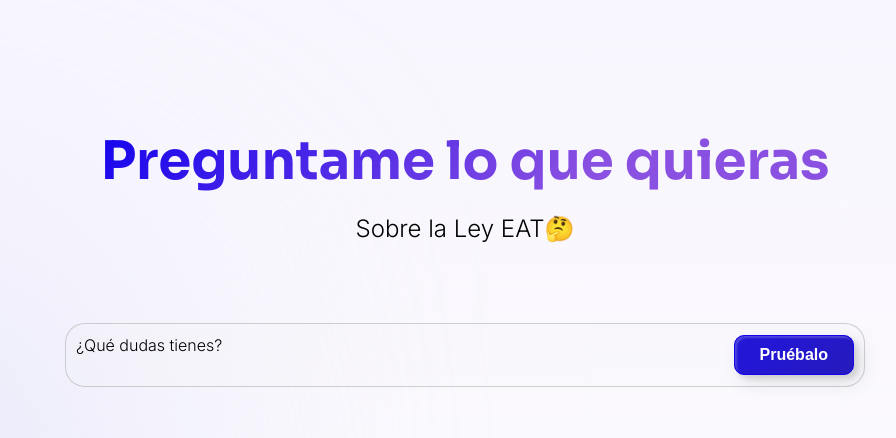
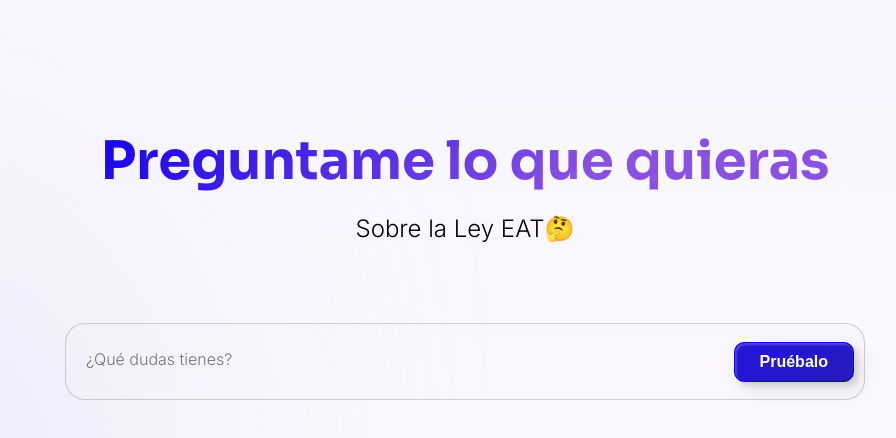
Before and after one commit to martinnss/saulai-frontend, a React (Create React App) app: page /saulai in a window 1280 px wide. Shown: the top 438 px of the page, without its empty margins (175-1071 px from the left). Built offline with nearby package versions, Linux system fonts and the light colour scheme.

Commit message:
working on chat interface

```diff
--- a/src/Components/Input.jsx
+++ b/src/Components/Input.jsx
@@ -5,7 +5,7 @@ import PrimaryButton from './PrimaryButton';
 const InputWrapper = styled.div`
   display: flex;
   align-items: center; /* Asegura que los elementos hijos se centren verticalmente */
-  justify-content: start;
+  justify-content: center;
 
   border-radius: 20px;
   background-color: #f4f4f433;
@@ -26,26 +26,35 @@ const StyledTextarea = styled.textarea`
   background: none;
   resize: none;
   overflow: auto;
-  min-height: 90%;
-  &::placeholder {
-    color: black;
-  }
+  padding-left: 10px;
+  padding-top: 15px;
 `;
-const Input = () => {
+
+const Input = ({ sharedStatus,changeSharedStatus}) => {
   const [inputValue, setInputValue] = useState('');
+  const [withText, setWithText] = useState(false)
 
   const handleInputChange = (e) => {
     setInputValue(e.target.value);
   };
 
+
+
+  const handleButtonClick = () => {
+    console.log("El botón ha sido clicado desde el hijo");
+    changeSharedStatus(!sharedStatus);
+    // API CALL TO OPENAI, ADEMAS SI SE HACE UN CLICK QUE SE BLOQUEE EL ELEMENTO
+  };
+
+
   return (
-    <InputWrapper style={{ height: inputValue ? '8rem' : '4rem' }}>
+    <InputWrapper >
         <StyledTextarea
           placeholder="¿Qué dudas tienes?"
           value={inputValue}
           onChange={handleInputChange}
         />
-        <PrimaryButton text="Pruébalo" />
+        <PrimaryButton text="Pruébalo" onClick={handleButtonClick} />
     </InputWrapper>
   );
 };
--- a/src/Components/PrimaryButton.jsx
+++ b/src/Components/PrimaryButton.jsx
@@ -56,9 +56,9 @@ const StyledButton = styled.button`
   }
 `;
 
-const PrimaryButton = ({ text, width, height , mode}) => {
+const PrimaryButton = ({ text, width, height , mode, onClick }) => {
   return (
-    <StyledButton className="custom-btn primary-button" width={width} height={height} mode={mode} >{text}</StyledButton>
+    <StyledButton className="custom-btn primary-button" width={width} height={height} mode={mode} onClick={onClick}>{text}</StyledButton>
   );
 };
 
--- a/src/Containers/ChatbotApp.jsx
+++ b/src/Containers/ChatbotApp.jsx
@@ -1,4 +1,4 @@
-import React from 'react'
+import React, {useState, useEffect} from 'react'
 import styled from 'styled-components'
 
 import Input from '../Components/Input';
@@ -28,19 +28,38 @@ const MainContainer = styled.div`
 const InputContainer = styled.div`
     display:flex;
     justify-content:center;
-    margin-top:5rem;
+    margin-top: ${(props) => (props.isAsked ? 'auto' : '5rem')};
+    position:relative;
+
+    bottom: ${(props) => (props.isAsked ? '3rem' :  'auto' )};
+
+    transition:  bottom 25s;
+    @media only screen and (max-width: 820px) {
+
+      position: relative; /* Asegura que el posicionamiento relativo se herede correctamente */
+
+  }
 `
 
 
 const ChatbotApp = () => {
+  const [answer, setAnswer]  = useState('');
+
+  const [sharedStatus, setSharedStatus] = useState(false);
+
+  useEffect(() => {
+    console.log('El estado ha cambiado desde el padre:', sharedStatus);
+  }, [sharedStatus]);
+
+
   return (
     <MainContainer>
         <span>
             <h1>Preguntame lo que quieras</h1> <br />
             <p>Sobre la Ley EAT🤔</p>
         </span>
-        <InputContainer>
-            <Input />
+        <InputContainer isAsked={sharedStatus}  >
+            <Input  sharedStatus={sharedStatus} changeSharedStatus={setSharedStatus}  />
         </InputContainer>
 
     </MainContainer>
```
